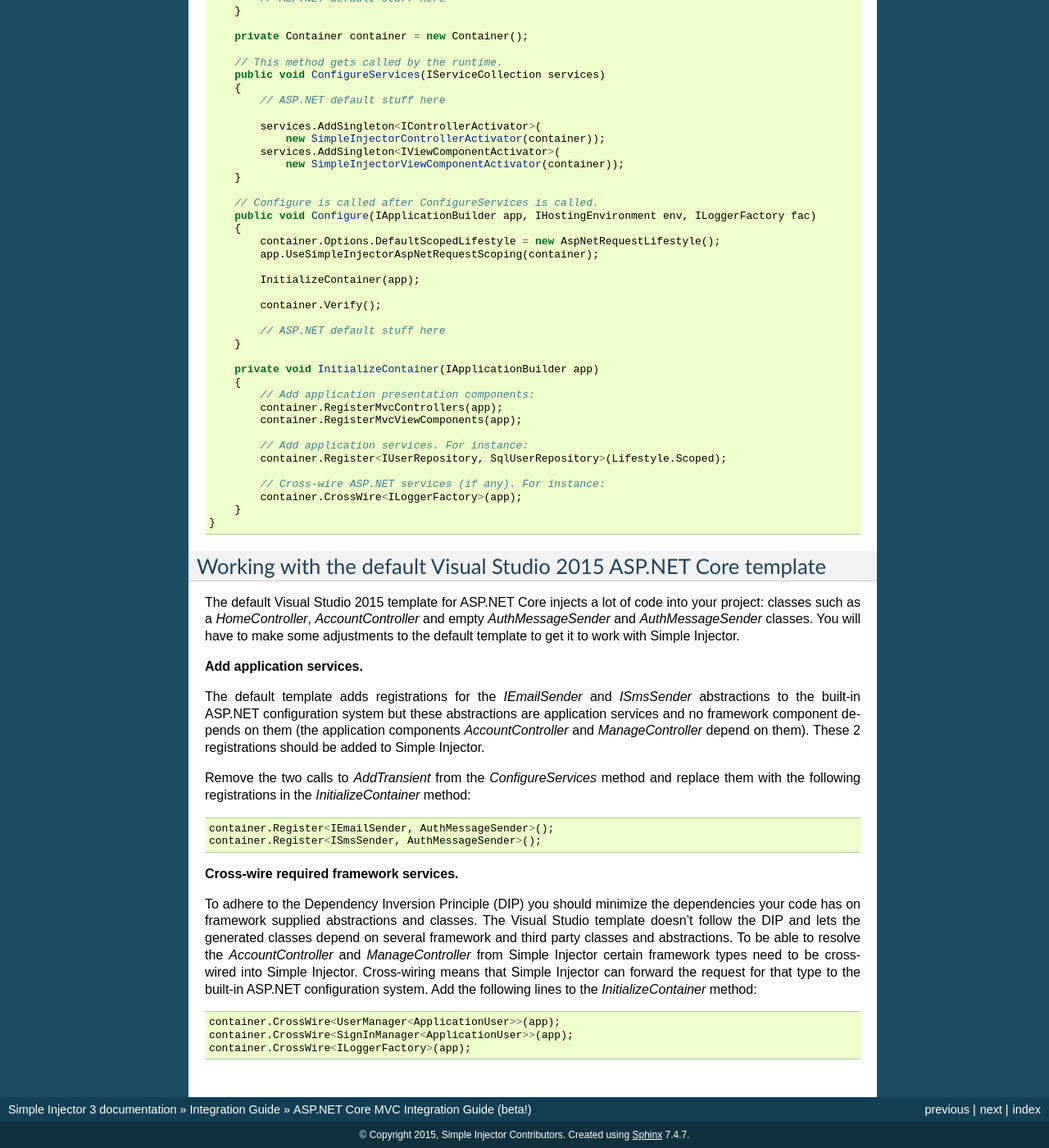
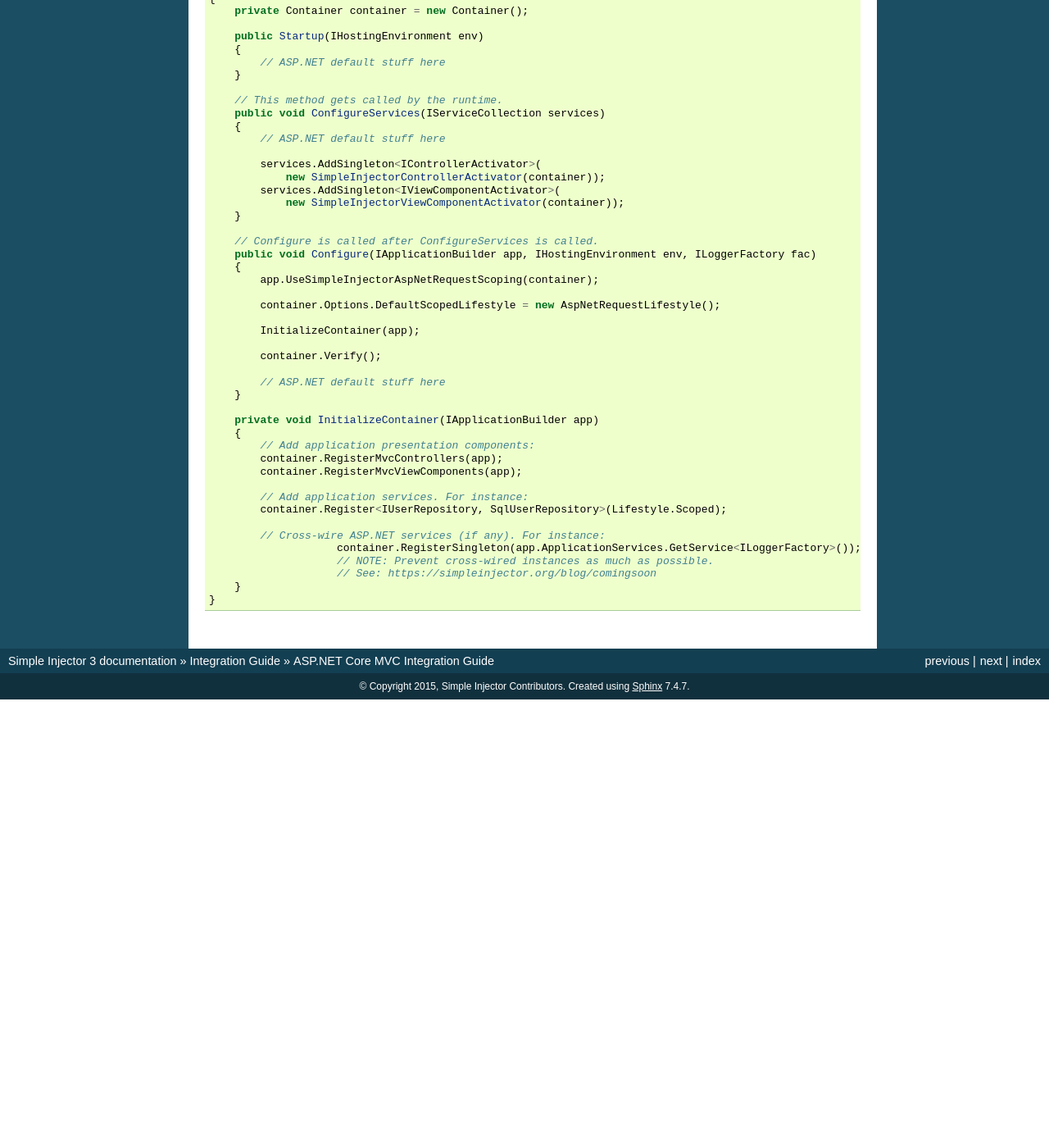
Before and after one commit to simpleinjector/Documentation, a Sphinx documentation site: the page built from source/aspnetintegration.rst, in a window 1280 px wide and 1400 px high, scrolled down 420 px. Shown: the whole window at 82% size. Built offline with Sphinx 7.4.7, drawn with Linux system fonts in a browser that asks for light colours; after the commit the page ends 1273 px from its top, so only the background shows below that; some of the changed text lies outside the part shown.

Commit message:
Updated for ASP.NET Core RTM.

```diff
--- a/source/aspnetintegration.rst
+++ b/source/aspnetintegration.rst
@@ -1,8 +1,8 @@
-==========================================
-ASP.NET Core MVC Integration Guide (beta!)
-==========================================
+==================================
+ASP.NET Core MVC Integration Guide
+==================================
 
-Simple Injector offers the `Simple Injector ASP.NET Core MVC Integration NuGet package <https://www.nuget.org/packages/SimpleInjector.Integration.AspNet>`_.
+Simple Injector offers the `Simple Injector ASP.NET Core MVC Integration NuGet package <https://www.nuget.org/packages/SimpleInjector.Integration.AspNetCore.Mvc>`_.
 
 The following code snippet shows how to use the integration package to apply Simple Injector to your web application's `Startup` class.
 
@@ -13,19 +13,22 @@ The following code snippet shows how to use the integration package to apply Sim
     using Microsoft.AspNetCore.Hosting;
     using Microsoft.AspNetCore.Mvc.Controllers;
     using Microsoft.AspNetCore.Mvc.ViewComponents;
+    using Microsoft.Extensions.Configuration;
     using Microsoft.Extensions.DependencyInjection;
     using Microsoft.Extensions.Logging;
+
     using SimpleInjector;
-    using SimpleInjector.Integration.AspNet;
+    using SimpleInjector.Integration.AspNetCore;
+    using SimpleInjector.Integration.AspNetCore.Mvc;
 
     public class Startup
     {
+        private Container container = new Container();
+
         public Startup(IHostingEnvironment env)
         {
             // ASP.NET default stuff here
         }
-
-        private Container container = new Container();
 
         // This method gets called by the runtime.
         public void ConfigureServices(IServiceCollection services)
@@ -41,8 +44,9 @@ The following code snippet shows how to use the integration package to apply Sim
         // Configure is called after ConfigureServices is called.
         public void Configure(IApplicationBuilder app, IHostingEnvironment env, ILoggerFactory fac)
         {
+            app.UseSimpleInjectorAspNetRequestScoping(container);
+
             container.Options.DefaultScopedLifestyle = new AspNetRequestLifestyle();
-            app.UseSimpleInjectorAspNetRequestScoping(container);
 
             InitializeContainer(app);
 
@@ -61,32 +65,8 @@ The following code snippet shows how to use the integration package to apply Sim
             container.Register<IUserRepository, SqlUserRepository>(Lifestyle.Scoped);
 
             // Cross-wire ASP.NET services (if any). For instance:
-            container.CrossWire<ILoggerFactory>(app);
+			container.RegisterSingleton(app.ApplicationServices.GetService<ILoggerFactory>());
+			// NOTE: Prevent cross-wired instances as much as possible.
+			// See: https://simpleinjector.org/blog/comingsoon
         }
     }
-
-Working with the default Visual Studio 2015 ASP.NET Core template
-=================================================================
-
-The default Visual Studio 2015 template for ASP.NET Core injects a lot of code into your project: classes such as a `HomeController`, `AccountController` and empty `AuthMessageSender` and `AuthMessageSender` classes. You will have to make some adjustments to the default template to get it to work with Simple Injector.
-
-**Add application services.**
-
-The default template adds registrations for the `IEmailSender` and `ISmsSender` abstractions to the built-in ASP.NET configuration system but these abstractions are application services and no framework component depends on them (the application components `AccountController` and `ManageController` depend on them). These 2 registrations should be added to Simple Injector.
-
-Remove the two calls to `AddTransient` from the `ConfigureServices` method and replace them with the following registrations in the `InitializeContainer` method:
-
-.. code-block:: c#
-
-    container.Register<IEmailSender, AuthMessageSender>();
-    container.Register<ISmsSender, AuthMessageSender>();
-
-**Cross-wire required framework services.**
-
-To adhere to the Dependency Inversion Principle (DIP) you should minimize the dependencies your code has on framework supplied abstractions and classes. The Visual Studio template doesn't follow the DIP and lets the generated classes depend on several framework and third party classes and abstractions. To be able to resolve the `AccountController` and `ManageController` from Simple Injector certain framework types need to be cross-wired into Simple Injector. Cross-wiring means that Simple Injector can forward the request for that type to the built-in ASP.NET configuration system. Add the following lines to the `InitializeContainer` method:
-
-.. code-block:: c#
-
-    container.CrossWire<UserManager<ApplicationUser>>(app);
-    container.CrossWire<SignInManager<ApplicationUser>>(app);
-    container.CrossWire<ILoggerFactory>(app);
--- a/source/index.rst
+++ b/source/index.rst
@@ -8,7 +8,7 @@
 Welcome to Simple Injector's documentation!
 ===========================================
 
-Simple Injector is an easy-to-use Dependency Injection (DI) library for .NET 4+ that supports Silverlight 4+, Windows Phone 8, Windows 8 including Universal apps, CoreCLR and Mono. Simple Injector is easily integrated with frameworks such as Web API, MVC, WCF, ASP.NET 5 and many others. It’s easy to implement the dependency injection pattern with loosely coupled components using Simple Injector.
+Simple Injector is an easy-to-use Dependency Injection (DI) library for .NET 4+ that supports Silverlight 4+, Windows Phone 8, Windows 8 including Universal apps, .NET Core and Mono. Simple Injector is easily integrated with frameworks such as Web API, MVC, WCF, ASP.NET Core and many others. It’s easy to implement the dependency injection pattern with loosely coupled components using Simple Injector.
 
 Use:
 
--- a/source/integration.rst
+++ b/source/integration.rst
@@ -7,7 +7,7 @@ Simple Injector can be used in a wide range of .NET technologies, both server si
 .. toctree::
     :maxdepth: 1
 
-    ASP.NET Core (beta!) <aspnetintegration>
+    ASP.NET Core MVC <aspnetintegration>
     ASP.NET MVC <mvcintegration>
     ASP.NET Web API <webapiintegration>
     ASP.NET Web Forms <webformsintegration>
```
